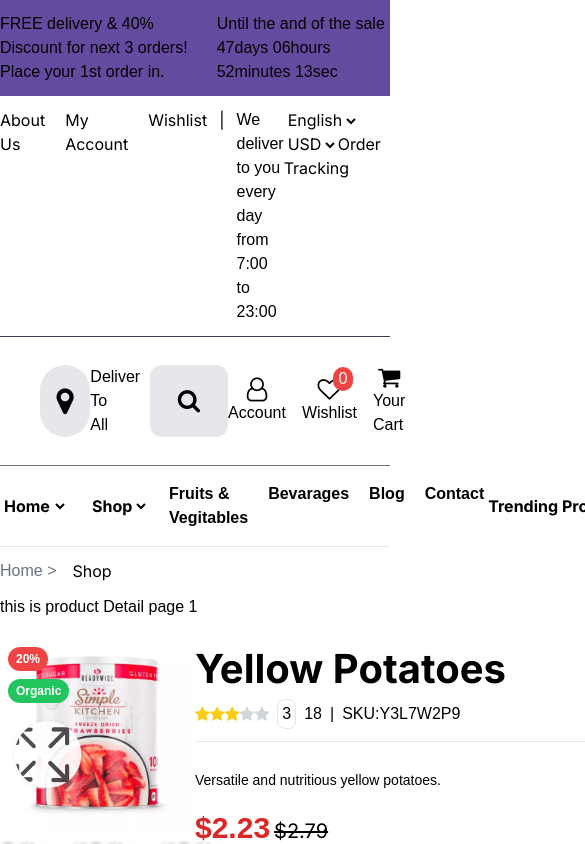
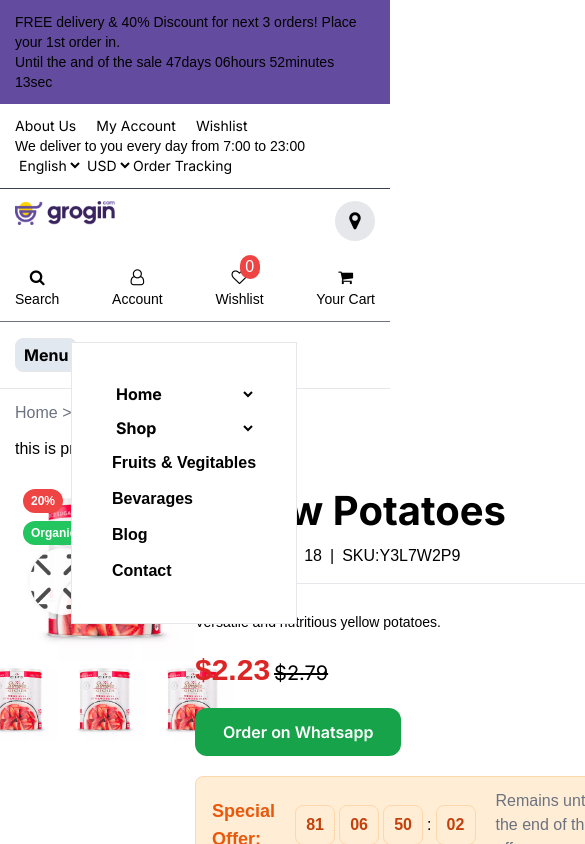
Before and after one commit to rahul-ar99/grogin-website, a Next.js app: page /detailpage/1 in a window 390 px wide. Shown: the top 844 px of the page, 585 px wide, since content can reach past the window. Built offline with nearby package versions, Linux system fonts and the light colour scheme.

Commit message:
add responsive

```diff
--- a/src/app/(main)/detailpage/[productId]/_components/Related.tsx
+++ b/src/app/(main)/detailpage/[productId]/_components/Related.tsx
@@ -9,15 +9,17 @@ import { RootState } from "@/app/redux/store/page"
 
 const Related = () =>{
 
+
+    // import redux item for wishlist
     const fav = useSelector((state:RootState)=>state.favorite.value)
-
     const dispatch = useDispatch()
 
 
+    // create a array for related products in single page
+    const [relatedProducts, setRelatedProducts] = useState<any>([])
 
 
-
-    const [relatedProducts, setRelatedProducts] = useState<any>([])
+    // add first 5 element in json file
     useEffect(()=>{
         const element = []
         for (let index = 0; index < 5; index++) {
--- a/src/app/globals.css
+++ b/src/app/globals.css
@@ -41,6 +41,60 @@ p{
   margin: 0 auto;
 }
 
+
+
+@media (max-width: 1440px) {
+  .wrapper{
+      max-width: 1280px;
+  }
+}
+
+@media (max-width: 1280px) {
+  .wrapper{
+      max-width: 1080px;
+  }
+}
+
+@media (max-width: 1080px) {
+  .wrapper{
+      max-width: 980px;
+  }
+}
+
+@media (max-width: 980px) {
+  .wrapper{
+      max-width: 768px;
+  }
+  .fa-search{
+    font-size: 38px;
+  }
+}
+@media (max-width: 768px) {
+  .wrapper{
+      max-width: 640px;
+  }
+}
+@media (max-width: 640px) {
+  .wrapper{
+      max-width: 540px;
+  }
+}
+@media (max-width: 540px) {
+  .wrapper{
+      max-width: 480px;
+  }
+}
+@media (max-width: 480px) {
+  .wrapper{
+      max-width: 360px;
+  }
+}
+@media (max-width: 360px) {
+  .wrapper{
+      max-width: 320px;
+  }
+}
+
 .input-slider{
   -webkit-appearance: none;
   background: none;
--- a/src/components/includes/header/_components/bottomHeader.tsx
+++ b/src/components/includes/header/_components/bottomHeader.tsx
@@ -1,14 +1,16 @@
+import { useState } from "react"
 
 const BottomHeader = () =>{
 
-
+    const [menuState, setMenuState] = useState<boolean>(false)
 
 
 
     return <div className="w-full border-b border-b-gray-200">
         <div className="wrapper">
-            <div className="w-full flex justify-between font-bold py-4">
-                <nav className="flex gap-5">
+            <div className="w-full flex justify-between font-bold py-4 relative">
+                <button className="hidden border py-1 px-2 rounded-lg bg-slate-200 max-[980px]:flex" onClick={()=>setMenuState(!menuState)}>Menu</button>
+                <nav className={`flex ${menuState?'max-[980px]:hidden':'flex'} gap-5 top-5 left-14 max-[980px]:p-10 max-[980px]:border z-20 max-[980px]:bg-white gap-y-3 max-[980px]:absolute max-[980px]:flex-col`}>
                     <select name="" id="" className="bg-transparent">
                         <option value="home">Home</option>
                         <option value="about">About</option>
@@ -22,7 +24,7 @@ const BottomHeader = () =>{
                     <p className="">Blog</p>
                     <p className="">Contact</p>
                 </nav>
-                <div className="flex gap-5">
+                <div className="flex gap-5 max-[980px]:text-sm max-[480px]:hidden">
                     <select name="" id="" className="bg-transparent">
                         <option value="trending">Trending Products</option>
                         <option value="features">Featured Products</option>
--- a/src/components/includes/header/_components/mainHeader.tsx
+++ b/src/components/includes/header/_components/mainHeader.tsx
@@ -5,56 +5,75 @@ import logo from '../../../../../public/assets/images/logo.png'
 import { useSelector } from "react-redux"
 import { RootState } from "@/app/redux/store/page"
 import Link from "next/link"
+import { useState } from "react"
 
 const MainHeader = () =>{
 
     const fav = useSelector((state:RootState)=>state.favorite.value)
 
+    const [asdf, setasdf] = useState(false)
+
     return <div className="w-full border-b border-b-gray-500">
         <div className="wrapper">
-            <div className="flex justify-between max-w-full py-7">
-                <div className="flex gap-10">
+            <div className="flex justify-between max-w-full py-7 max-[980px]:py-3 max-[540px]:flex-col gap-y-6">
+                <div className="flex gap-10 max-[540px]:w-full max-[540px]:justify-between">
                     <h1>
                         <a href="">
-                            <Image  src={logo}
+                            <Image
+                                    src={logo}
                                     width={200}
-                                    alt="Logo"/>
+                                    alt="Logo"
+                                    className="max-[980px]:w-[150px] max-[640px]:w-[100px] min-w-[100px]"/>
                         </a>
                     </h1>
                     <div className="flex">
-                        <div className="bg-gray-200 rounded-full  w-[60px] aspect-square flex items-center justify-center">
-                            <i className="fa fa-map-marker" style={{ fontSize: '30px' }}></i>
+                        <div className="bg-gray-200 rounded-full  h-[60px] max-[980px]:h-[40px] aspect-square flex items-center justify-center text-3xl max-[980px]:text-xl">
+                            <i className="fa fa-map-marker"></i>
                         </div>
-                        <div>
+                        <div className="max-[640px]:hidden">
                             <p>Deliver To</p>
                             <p>All</p>
                         </div>
                     </div>
                 </div>
-                <div className='flex w-[50%]  bg-gray-200 items-center rounded-xl px-3'>
+                <div className='flex w-[50%]  bg-gray-200 items-center rounded-xl px-3 max-[980px]:hidden'>
                     <input type="text" className='w-[95%] bg-transparent h-full outline-none text-xl' placeholder="Search for products, categories or brands..."/>
                     <div className="p-4">
-                        <i className="fa fa-search" style={{ fontSize: '24px' }}></i>
+                        <i className="fa fa-search" style={{fontSize: '24px'}}></i>
                     </div>
                 </div>
-                <div className="flex gap-4 items-center">
+                <div className="flex gap-4 items-center  max-[540px]:w-full max-[540px]:justify-between">
+                    <div>
+                        <a href="#"  className="flex flex-col items-center">
+                            <div className="text-2xl max-[980px]:text-base">
+                                <i className="fa fa-search"></i>
+                            </div>
+                            <p className="text-lg max-[980px]:text-sm">Search</p>
+                        </a>
+                    </div>
                     <div>
                         <a href=""  className="flex flex-col items-center">
-                            <i className="fa fa-user-o" style={{fontSize: '24px'}}></i>
-                            <p>Account</p>
+                            <div className="text-2xl max-[980px]:text-base">
+                                <i className="fa fa-user-o"></i>
+                            </div>
+                            <p className="text-lg max-[980px]:text-sm">Account</p>
                         </a>
                     </div>
                     <div>
                         <Link href="/wishlist"  className="flex flex-col items-center  relative">
-                            <i className="fa fa-heart-o" style={{fontSize: '24px'}}></i>
-                            <p>Wishlist</p>
+                            <div className="text-2xl max-[980px]:text-base">
+                                <i className="fa fa-heart-o"></i>
+                            </div>
+                            <p className="text-lg max-[980px]:text-sm">Wishlist</p>
                             <p className="flex bg-red-500 text-white w-5 items-center justify-center rounded-full absolute right-1 top-[-10px] text-base">{fav.length}</p>
                         </Link>
                     </div>
                     <div>
                         <a href=""  className="flex flex-col items-center">
-                            <i className="fa fa-shopping-cart" style={{fontSize: '24px'}}></i>
-                            <p>Your Cart</p>
+                        <div className="text-2xl max-[980px]:text-base">
+                            <i className="fa fa-shopping-cart"></i>
+                        </div>
+                            <p className="text-lg max-[980px]:text-sm">Your Cart</p>
                         </a>
                     </div>
                 </div>
--- a/src/components/includes/header/_components/topBar.tsx
+++ b/src/components/includes/header/_components/topBar.tsx
@@ -1,17 +1,21 @@
+import { useState } from "react"
+
 const TopBar = () =>{
-    return <div className="w-full border-b-gray-700 border-b">
+
+    const [leftItems, setLeftItems] = useState<boolean>(false)
+    return <div className="w-full border-b-gray-700 border-b max-[980px]:text-sm">
                 <div className="wrapper">
-                    <div className="flex justify-between py-3">
-                        <div className="flex">
-                            <div className="flex gap-x-5">
+                    <div className="flex justify-between py-3 max-[480px]:flex-col">
+                        <div className="flex relative flex-wrap">
+                            <div className={`flex gap-x-5 `}>
                                 <a href="">About Us</a>
                                 <a href="">My Account</a>
                                 <a href="">Wishlist</a>
                             </div>
-                            <span className="mx-3">|</span>
+                            <span className="mx-3  max-[980px]:hidden">|</span>
                             <p>We deliver to you every day from <span>7:00 to 23:00</span></p>
                         </div>
-                        <div>
+                        <div className="">
                             <select name="language" id="languageSelect" className='bg-transparent'>
                                 <option value="English">English</option>
                                 <option value="Hindi">Hindi</option>
@@ -20,7 +24,7 @@ const TopBar = () =>{
                                 <option value="usd">USD</option>
                                 <option value="inr">INR</option>
                             </select>
-                            <a href="">Order Tracking</a>
+                            <a href="" className="whitespace-nowrap">Order Tracking</a>
                         </div>
                     </div>
                 </div>
--- a/src/components/includes/header/_components/topNotification.tsx
+++ b/src/components/includes/header/_components/topNotification.tsx
@@ -1,7 +1,7 @@
 const Notification = ()=>{
     return <div className='w-full bg-[#634C9F]'>
         <div className="wrapper">
-            <div className="w-full flex justify-around py-3">
+            <div className="w-full flex flex-wrap justify-around py-3 max-[1280px]:text-sm">
                 <p>FREE delivery & 40% Discount for next 3 orders! Place your 1st order in.</p>
                 <p>Until the and of the sale <span>47</span>days <span>06</span>hours <span>52</span>minutes <span>
                     13</span>sec</p>
```
